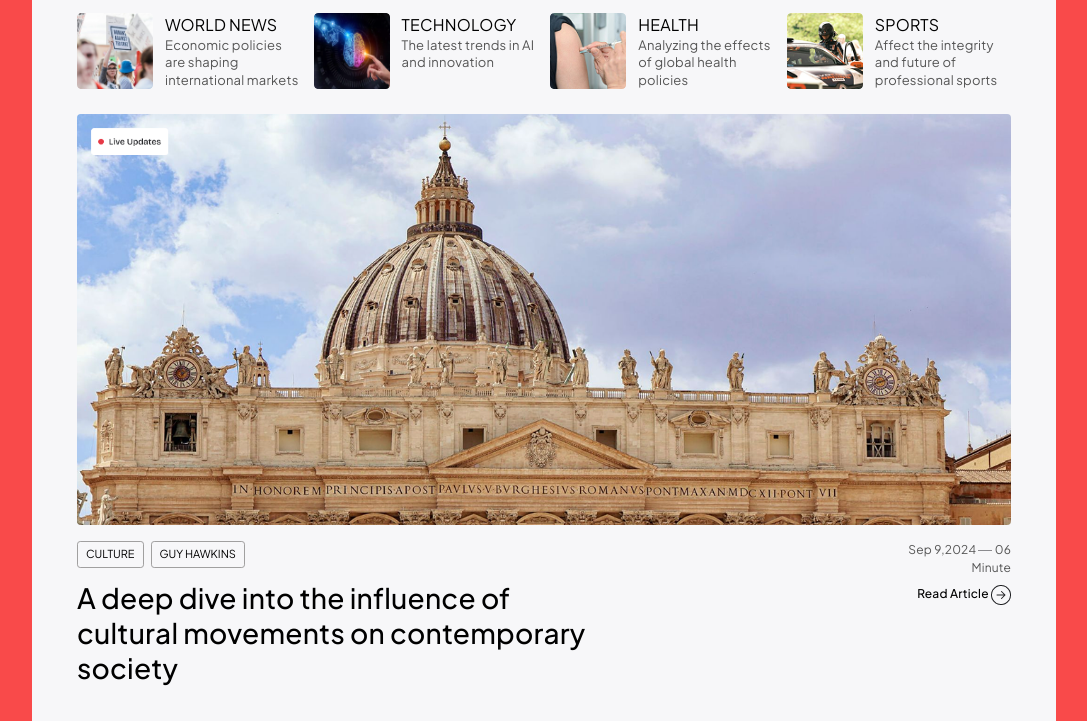
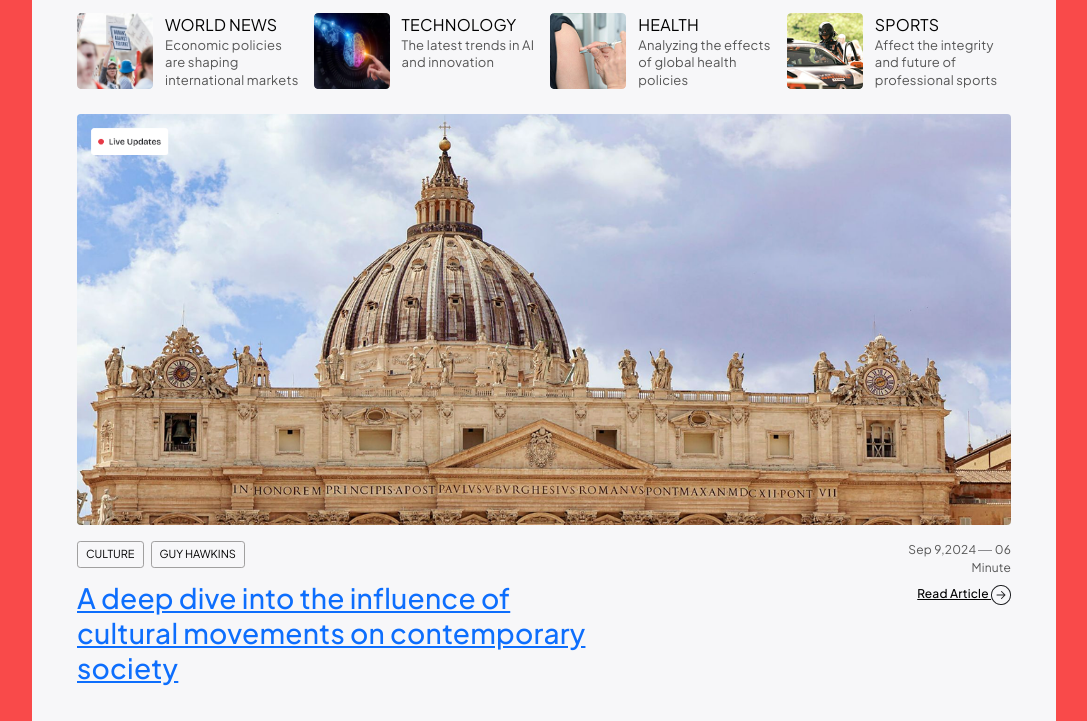
Before and after one commit to sfajardo123/projecte-blog, a plain HTML site: page index.html in a window 1280 px wide. Shown: the part 231-952 px from the top of the page, without its empty margins (96-1183 px from the left). Drawn offline with nearby package versions, Linux system fonts and the light colour scheme.

Commit message:
cambios-prueba

```diff
--- a/index.html
+++ b/index.html
@@ -100,13 +100,15 @@
                         <div class="card-izq">
                             <button type="button" class="btn btn-outline-secondary btn-sm me-1"> CULTURE</button>
                             <button type="button" class="btn btn-outline-secondary btn-sm" > GUY HAWKINS</button>
-                            <h2 class="titulo-live"> A deep dive into the influence of cultural movements on contemporary society</h2>
+                            <h2 class="titulo-live">
+                                <a href="new.html">A deep dive into the influence of cultural movements on contemporary society</a>
+                            </h2>
                         </div>
                     </div>
                     <!-- LADO DERECHO-->
                     <div class="text-end card-der">
                         <p class="mb-2"> Sep 9,2024 <img src="assets/img/Horizontal Divider.png" alt="barra"> 06 Minute </p>
-                        <p class="read-more"> Read Article <img src="assets/img/Frame 34.png" alt="flecha"> </p>
+                        <a href="new.html" class="read-more"> Read Article <img src="assets/img/Frame 34.png" alt="flecha"> </a>
                     </div>
                 </div>
             </div>
```
